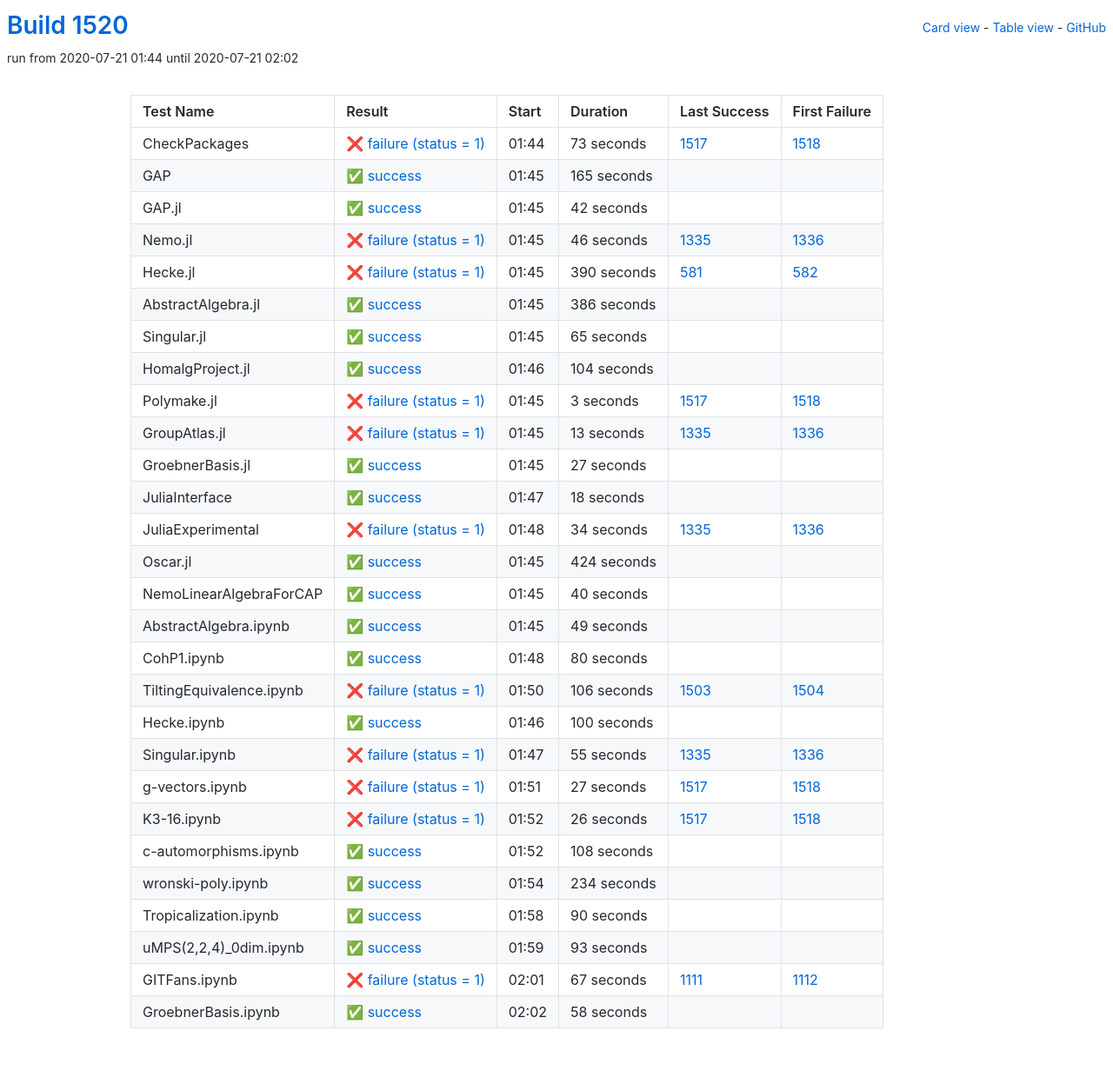
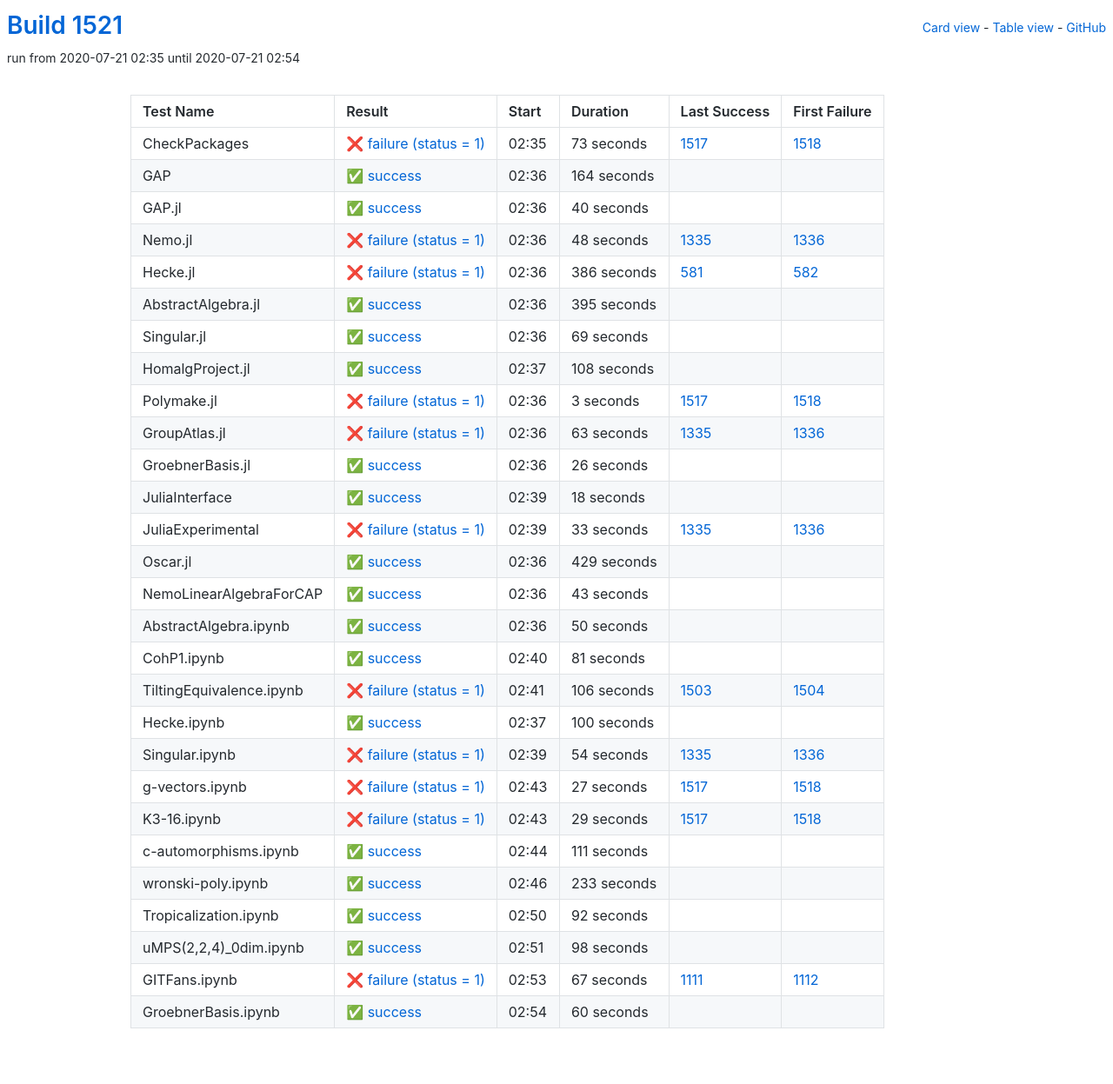
Before and after one commit to oscar-system/oscar-ci-status-1.4, a Jekyll site: the page built from table.html, in a window 1280 px wide. Shown: the whole page at 87% size. Built offline with Jekyll 4.4.1, drawn with Linux system fonts in a browser that asks for light colours.

Commit message:
Build #1521

```diff
--- a/_data/ci.yml
+++ b/_data/ci.yml
@@ -1,6 +1,6 @@
 ---
-build: 1520
-build_url: https://oscarci.mathematik.uni-kl.de/job/oscar-julia-1.4/1520/
+build: 1521
+build_url: https://oscarci.mathematik.uni-kl.de/job/oscar-julia-1.4/1521/
 job: oscar-julia-1.4
 organization: oscar-system
 repo: oscar-ci-status-1.4
@@ -8,8 +8,8 @@ repourl: https://github.com/oscar-system/oscar-ci-status-1.4
 tests:
 - name: CheckPackages
   id: checkpackages
-  log: https://oscarci.mathematik.uni-kl.de/job/oscar-julia-1.4/1520/artifact/logs/build-1520/CheckPackages.log
-  start: 2020-07-21 01:44
+  log: https://oscarci.mathematik.uni-kl.de/job/oscar-julia-1.4/1521/artifact/logs/build-1521/CheckPackages.log
+  start: 2020-07-21 02:35
   success: false
   exitcode: 1
   status: failure
@@ -20,92 +20,92 @@ tests:
   first_failure_url: https://oscarci.mathematik.uni-kl.de/job/oscar-julia-1.4/1518/
 - name: GAP
   id: gap
-  log: https://oscarci.mathematik.uni-kl.de/job/oscar-julia-1.4/1520/artifact/logs/build-1520/GAP.log
-  start: 2020-07-21 01:45
+  log: https://oscarci.mathematik.uni-kl.de/job/oscar-julia-1.4/1521/artifact/logs/build-1521/GAP.log
+  start: 2020-07-21 02:36
   success: true
   exitcode: 0
   status: success
-  duration: 165
+  duration: 164
   last_success: false
   last_success_url:
   first_failure: false
   first_failure_url:
 - name: GAP.jl
   id: gap-jl
-  log: https://oscarci.mathematik.uni-kl.de/job/oscar-julia-1.4/1520/artifact/logs/build-1520/GAP.jl.log
-  start: 2020-07-21 01:45
+  log: https://oscarci.mathematik.uni-kl.de/job/oscar-julia-1.4/1521/artifact/logs/build-1521/GAP.jl.log
+  start: 2020-07-21 02:36
   success: true
   exitcode: 0
   status: success
-  duration: 42
+  duration: 40
   last_success: false
   last_success_url:
   first_failure: false
   first_failure_url:
 - name: Nemo.jl
   id: nemo-jl
-  log: https://oscarci.mathematik.uni-kl.de/job/oscar-julia-1.4/1520/artifact/logs/build-1520/Nemo.jl.log
-  start: 2020-07-21 01:45
+  log: https://oscarci.mathematik.uni-kl.de/job/oscar-julia-1.4/1521/artifact/logs/build-1521/Nemo.jl.log
+  start: 2020-07-21 02:36
   success: false
   exitcode: 1
   status: failure
-  duration: 46
+  duration: 48
   last_success: 1335
   last_success_url: https://oscarci.mathematik.uni-kl.de/job/oscar-julia-1.4/1335/
   first_failure: 1336
   first_failure_url: https://oscarci.mathematik.uni-kl.de/job/oscar-julia-1.4/1336/
 - name: Hecke.jl
   id: hecke-jl
-  log: https://oscarci.mathematik.uni-kl.de/job/oscar-julia-1.4/1520/artifact/logs/build-1520/Hecke.jl.log
-  start: 2020-07-21 01:45
+  log: https://oscarci.mathematik.uni-kl.de/job/oscar-julia-1.4/1521/artifact/logs/build-1521/Hecke.jl.log
+  start: 2020-07-21 02:36
   success: false
   exitcode: 1
   status: failure
-  duration: 390
+  duration: 386
   last_success: 581
   last_success_url: https://oscarci.mathematik.uni-kl.de/job/oscar-julia-1.4/581/
   first_failure: 582
   first_failure_url: https://oscarci.mathematik.uni-kl.de/job/oscar-julia-1.4/582/
 - name: AbstractAlgebra.jl
   id: abstractalgebra-jl
-  log: https://oscarci.mathematik.uni-kl.de/job/oscar-julia-1.4/1520/artifact/logs/build-1520/AbstractAlgebra.jl.log
-  start: 2020-07-21 01:45
+  log: https://oscarci.mathematik.uni-kl.de/job/oscar-julia-1.4/1521/artifact/logs/build-1521/AbstractAlgebra.jl.log
+  start: 2020-07-21 02:36
   success: true
   exitcode: 0
   status: success
-  duration: 386
+  duration: 395
   last_success: false
   last_success_url:
   first_failure: false
   first_failure_url:
 - name: Singular.jl
   id: singular-jl
-  log: https://oscarci.mathematik.uni-kl.de/job/oscar-julia-1.4/1520/artifact/logs/build-1520/Singular.jl.log
-  start: 2020-07-21 01:45
+  log: https://oscarci.mathematik.uni-kl.de/job/oscar-julia-1.4/1521/artifact/logs/build-1521/Singular.jl.log
+  start: 2020-07-21 02:36
   success: true
   exitcode: 0
   status: success
-  duration: 65
+  duration: 69
   last_success: false
   last_success_url:
   first_failure: false
   first_failure_url:
 - name: HomalgProject.jl
   id: homalgproject-jl
-  log: https://oscarci.mathematik.uni-kl.de/job/oscar-julia-1.4/1520/artifact/logs/build-1520/HomalgProject.jl.log
-  start: 2020-07-21 01:46
+  log: https://oscarci.mathematik.uni-kl.de/job/oscar-julia-1.4/1521/artifact/logs/build-1521/HomalgProject.jl.log
+  start: 2020-07-21 02:37
   success: true
   exitcode: 0
   status: success
-  duration: 104
+  duration: 108
   last_success: false
   last_success_url:
   first_failure: false
   first_failure_url:
 - name: Polymake.jl
   id: polymake-jl
-  log: https://oscarci.mathematik.uni-kl.de/job/oscar-julia-1.4/1520/artifact/logs/build-1520/Polymake.jl.log
-  start: 2020-07-21 01:45
+  log: https://oscarci.mathematik.uni-kl.de/job/oscar-julia-1.4/1521/artifact/logs/build-1521/Polymake.jl.log
+  start: 2020-07-21 02:36
   success: false
   exitcode: 1
   status: failure
@@ -116,32 +116,32 @@ tests:
   first_failure_url: https://oscarci.mathematik.uni-kl.de/job/oscar-julia-1.4/1518/
 - name: GroupAtlas.jl
   id: groupatlas-jl
-  log: https://oscarci.mathematik.uni-kl.de/job/oscar-julia-1.4/1520/artifact/logs/build-1520/GroupAtlas.jl.log
-  start: 2020-07-21 01:45
+  log: https://oscarci.mathematik.uni-kl.de/job/oscar-julia-1.4/1521/artifact/logs/build-1521/GroupAtlas.jl.log
+  start: 2020-07-21 02:36
   success: false
   exitcode: 1
   status: failure
-  duration: 13
+  duration: 63
   last_success: 1335
   last_success_url: https://oscarci.mathematik.uni-kl.de/job/oscar-julia-1.4/1335/
   first_failure: 1336
   first_failure_url: https://oscarci.mathematik.uni-kl.de/job/oscar-julia-1.4/1336/
 - name: GroebnerBasis.jl
   id: groebnerbasis-jl
-  log: https://oscarci.mathematik.uni-kl.de/job/oscar-julia-1.4/1520/artifact/logs/build-1520/GroebnerBasis.jl.log
-  start: 2020-07-21 01:45
+  log: https://oscarci.mathematik.uni-kl.de/job/oscar-julia-1.4/1521/artifact/logs/build-1521/GroebnerBasis.jl.log
+  start: 2020-07-21 02:36
   success: true
   exitcode: 0
   status: success
-  duration: 27
+  duration: 26
   last_success: false
   last_success_url:
   first_failure: false
   first_failure_url:
 - name: JuliaInterface
   id: juliainterface
-  log: https://oscarci.mathematik.uni-kl.de/job/oscar-julia-1.4/1520/artifact/logs/build-1520/JuliaInterface.log
-  start: 2020-07-21 01:47
+  log: https://oscarci.mathematik.uni-kl.de/job/oscar-julia-1.4/1521/artifact/logs/build-1521/JuliaInterface.log
+  start: 2020-07-21 02:39
   success: true
   exitcode: 0
   status: success
@@ -152,68 +152,68 @@ tests:
   first_failure_url:
 - name: JuliaExperimental
   id: juliaexperimental
-  log: https://oscarci.mathematik.uni-kl.de/job/oscar-julia-1.4/1520/artifact/logs/build-1520/JuliaExperimental.log
-  start: 2020-07-21 01:48
+  log: https://oscarci.mathematik.uni-kl.de/job/oscar-julia-1.4/1521/artifact/logs/build-1521/JuliaExperimental.log
+  start: 2020-07-21 02:39
   success: false
   exitcode: 1
   status: failure
-  duration: 34
+  duration: 33
   last_success: 1335
   last_success_url: https://oscarci.mathematik.uni-kl.de/job/oscar-julia-1.4/1335/
   first_failure: 1336
   first_failure_url: https://oscarci.mathematik.uni-kl.de/job/oscar-julia-1.4/1336/
 - name: Oscar.jl
   id: oscar-jl
-  log: https://oscarci.mathematik.uni-kl.de/job/oscar-julia-1.4/1520/artifact/logs/build-1520/Oscar.jl.log
-  start: 2020-07-21 01:45
+  log: https://oscarci.mathematik.uni-kl.de/job/oscar-julia-1.4/1521/artifact/logs/build-1521/Oscar.jl.log
+  start: 2020-07-21 02:36
   success: true
   exitcode: 0
   status: success
-  duration: 424
+  duration: 429
   last_success: false
   last_success_url:
   first_failure: false
   first_failure_url:
 - name: NemoLinearAlgebraForCAP
   id: nemolinearalgebraforcap
-  log: https://oscarci.mathematik.uni-kl.de/job/oscar-julia-1.4/1520/artifact/logs/build-1520/NemoLinearAlgebraForCAP.log
-  start: 2020-07-21 01:45
+  log: https://oscarci.mathematik.uni-kl.de/job/oscar-julia-1.4/1521/artifact/logs/build-1521/NemoLinearAlgebraForCAP.log
+  start: 2020-07-21 02:36
   success: true
   exitcode: 0
   status: success
-  duration: 40
+  duration: 43
   last_success: false
   last_success_url:
   first_failure: false
   first_failure_url:
 - name: AbstractAlgebra.ipynb
   id: abstractalgebra-ipynb
-  log: https://oscarci.mathematik.uni-kl.de/job/oscar-julia-1.4/1520/artifact/logs/build-1520/AbstractAlgebra.ipynb.log
-  start: 2020-07-21 01:45
+  log: https://oscarci.mathematik.uni-kl.de/job/oscar-julia-1.4/1521/artifact/logs/build-1521/AbstractAlgebra.ipynb.log
+  start: 2020-07-21 02:36
   success: true
   exitcode: 0
   status: success
-  duration: 49
+  duration: 50
   last_success: false
   last_success_url:
   first_failure: false
   first_failure_url:
 - name: CohP1.ipynb
   id: cohp1-ipynb
-  log: https://oscarci.mathematik.uni-kl.de/job/oscar-julia-1.4/1520/artifact/logs/build-1520/CohP1.ipynb.log
-  start: 2020-07-21 01:48
+  log: https://oscarci.mathematik.uni-kl.de/job/oscar-julia-1.4/1521/artifact/logs/build-1521/CohP1.ipynb.log
+  start: 2020-07-21 02:40
   success: true
   exitcode: 0
   status: success
-  duration: 80
+  duration: 81
   last_success: false
   last_success_url:
   first_failure: false
   first_failure_url:
 - name: TiltingEquivalence.ipynb
   id: tiltingequivalence-ipynb
-  log: https://oscarci.mathematik.uni-kl.de/job/oscar-julia-1.4/1520/artifact/logs/build-1520/TiltingEquivalence.ipynb.log
-  start: 2020-07-21 01:50
+  log: https://oscarci.mathematik.uni-kl.de/job/oscar-julia-1.4/1521/artifact/logs/build-1521/TiltingEquivalence.ipynb.log
+  start: 2020-07-21 02:41
   success: false
   exitcode: 1
   status: failure
@@ -224,8 +224,8 @@ tests:
   first_failure_url: https://oscarci.mathematik.uni-kl.de/job/oscar-julia-1.4/1504/
 - name: Hecke.ipynb
   id: hecke-ipynb
-  log: https://oscarci.mathematik.uni-kl.de/job/oscar-julia-1.4/1520/artifact/logs/build-1520/Hecke.ipynb.log
-  start: 2020-07-21 01:46
+  log: https://oscarci.mathematik.uni-kl.de/job/oscar-julia-1.4/1521/artifact/logs/build-1521/Hecke.ipynb.log
+  start: 2020-07-21 02:37
   success: true
   exitcode: 0
   status: success
@@ -236,20 +236,20 @@ tests:
   first_failure_url:
 - name: Singular.ipynb
   id: singular-ipynb
-  log: https://oscarci.mathematik.uni-kl.de/job/oscar-julia-1.4/1520/artifact/logs/build-1520/Singular.ipynb.log
-  start: 2020-07-21 01:47
+  log: https://oscarci.mathematik.uni-kl.de/job/oscar-julia-1.4/1521/artifact/logs/build-1521/Singular.ipynb.log
+  start: 2020-07-21 02:39
   success: false
   exitcode: 1
   status: failure
-  duration: 55
+  duration: 54
   last_success: 1335
   last_success_url: https://oscarci.mathematik.uni-kl.de/job/oscar-julia-1.4/1335/
   first_failure: 1336
   first_failure_url: https://oscarci.mathematik.uni-kl.de/job/oscar-julia-1.4/1336/
 - name: g-vectors.ipynb
   id: g-vectors-ipynb
-  log: https://oscarci.mathematik.uni-kl.de/job/oscar-julia-1.4/1520/artifact/logs/build-1520/g-vectors.ipynb.log
-  start: 2020-07-21 01:51
+  log: https://oscarci.mathematik.uni-kl.de/job/oscar-julia-1.4/1521/artifact/logs/build-1521/g-vectors.ipynb.log
+  start: 2020-07-21 02:43
   success: false
   exitcode: 1
   status: failure
@@ -260,68 +260,68 @@ tests:
   first_failure_url: https://oscarci.mathematik.uni-kl.de/job/oscar-julia-1.4/1518/
 - name: K3-16.ipynb
   id: k3-16-ipynb
-  log: https://oscarci.mathematik.uni-kl.de/job/oscar-julia-1.4/1520/artifact/logs/build-1520/K3-16.ipynb.log
-  start: 2020-07-21 01:52
+  log: https://oscarci.mathematik.uni-kl.de/job/oscar-julia-1.4/1521/artifact/logs/build-1521/K3-16.ipynb.log
+  start: 2020-07-21 02:43
   success: false
   exitcode: 1
   status: failure
-  duration: 26
+  duration: 29
   last_success: 1517
   last_success_url: https://oscarci.mathematik.uni-kl.de/job/oscar-julia-1.4/1517/
   first_failure: 1518
   first_failure_url: https://oscarci.mathematik.uni-kl.de/job/oscar-julia-1.4/1518/
 - name: c-automorphisms.ipynb
   id: c-automorphisms-ipynb
-  log: https://oscarci.mathematik.uni-kl.de/job/oscar-julia-1.4/1520/artifact/logs/build-1520/c-automorphisms.ipynb.log
-  start: 2020-07-21 01:52
+  log: https://oscarci.mathematik.uni-kl.de/job/oscar-julia-1.4/1521/artifact/logs/build-1521/c-automorphisms.ipynb.log
+  start: 2020-07-21 02:44
   success: true
   exitcode: 0
   status: success
-  duration: 108
+  duration: 111
   last_success: false
   last_success_url:
   first_failure: false
   first_failure_url:
 - name: wronski-poly.ipynb
   id: wronski-poly-ipynb
-  log: https://oscarci.mathematik.uni-kl.de/job/oscar-julia-1.4/1520/artifact/logs/build-1520/wronski-poly.ipynb.log
-  start: 2020-07-21 01:54
+  log: https://oscarci.mathematik.uni-kl.de/job/oscar-julia-1.4/1521/artifact/logs/build-1521/wronski-poly.ipynb.log
+  start: 2020-07-21 02:46
   success: true
   exitcode: 0
   status: success
-  duration: 234
+  duration: 233
   last_success: false
   last_success_url:
   first_failure: false
   first_failure_url:
 - name: Tropicalization.ipynb
   id: tropicalization-ipynb
-  log: https://oscarci.mathematik.uni-kl.de/job/oscar-julia-1.4/1520/artifact/logs/build-1520/Tropicalization.ipynb.log
-  start: 2020-07-21 01:58
+  log: https://oscarci.mathematik.uni-kl.de/job/oscar-julia-1.4/1521/artifact/logs/build-1521/Tropicalization.ipynb.log
+  start: 2020-07-21 02:50
   success: true
   exitcode: 0
   status: success
-  duration: 90
+  duration: 92
   last_success: false
   last_success_url:
   first_failure: false
   first_failure_url:
 - name: uMPS(2,2,4)_0dim.ipynb
   id: umps-2-2-4-0dim-ipynb
-  log: https://oscarci.mathematik.uni-kl.de/job/oscar-julia-1.4/1520/artifact/logs/build-1520/uMPS-2-2-4-_0dim.ipynb.log
-  start: 2020-07-21 01:59
+  log: https://oscarci.mathematik.uni-kl.de/job/oscar-julia-1.4/1521/artifact/logs/build-1521/uMPS-2-2-4-_0dim.ipynb.log
+  start: 2020-07-21 02:51
   success: true
   exitcode: 0
   status: success
-  duration: 93
+  duration: 98
   last_success: false
   last_success_url:
   first_failure: false
   first_failure_url:
 - name: GITFans.ipynb
   id: gitfans-ipynb
-  log: https://oscarci.mathematik.uni-kl.de/job/oscar-julia-1.4/1520/artifact/logs/build-1520/GITFans.ipynb.log
-  start: 2020-07-21 02:01
+  log: https://oscarci.mathematik.uni-kl.de/job/oscar-julia-1.4/1521/artifact/logs/build-1521/GITFans.ipynb.log
+  start: 2020-07-21 02:53
   success: false
   exitcode: 1
   status: failure
@@ -332,12 +332,12 @@ tests:
   first_failure_url: https://oscarci.mathematik.uni-kl.de/job/oscar-julia-1.4/1112/
 - name: GroebnerBasis.ipynb
   id: groebnerbasis-ipynb
-  log: https://oscarci.mathematik.uni-kl.de/job/oscar-julia-1.4/1520/artifact/logs/build-1520/GroebnerBasis.ipynb.log
-  start: 2020-07-21 02:02
+  log: https://oscarci.mathematik.uni-kl.de/job/oscar-julia-1.4/1521/artifact/logs/build-1521/GroebnerBasis.ipynb.log
+  start: 2020-07-21 02:54
   success: true
   exitcode: 0
   status: success
-  duration: 58
+  duration: 60
   last_success: false
   last_success_url:
   first_failure: false
```
Also changed, not shown: README.md.
